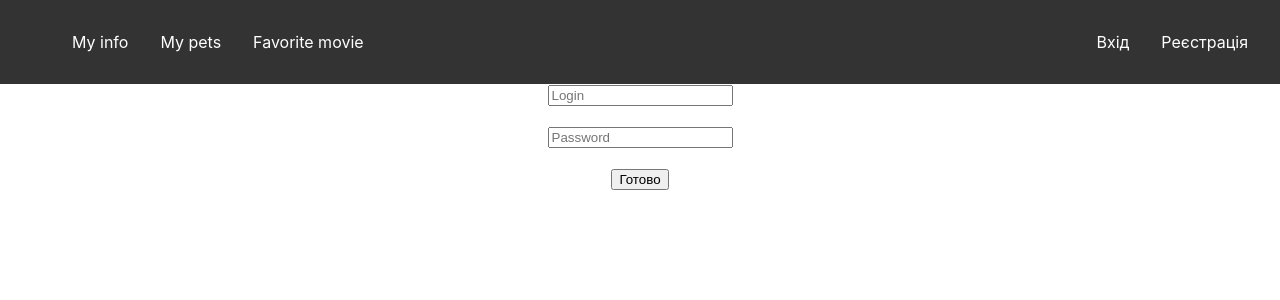
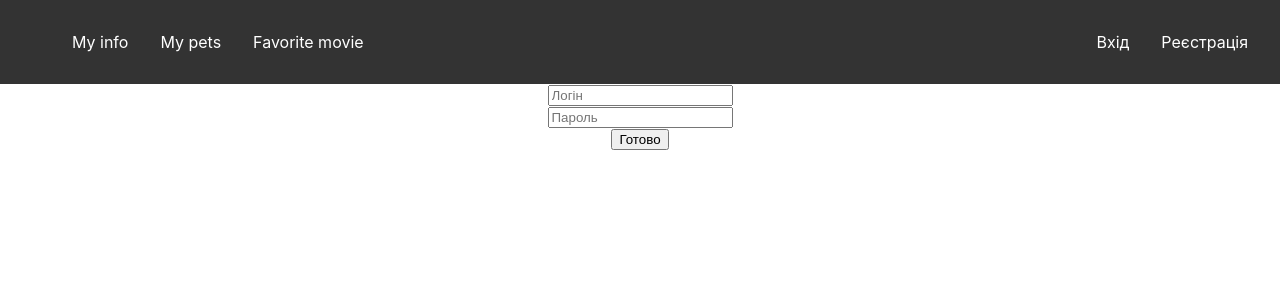
Before and after one commit to andrii9530/React, a React (Create React App) app: page /LoginA in a window 1280 px wide. Shown: the top 300 px of the page. Built offline with nearby package versions, Linux system fonts and the light colour scheme; the HTML template or start-up script is replaced by a standard one.

Commit message:
Update Login.jsx
Доробив завдання з логіном

```diff
--- a/src/Components/Login/Login.jsx
+++ b/src/Components/Login/Login.jsx
@@ -3,7 +3,6 @@ import { Formik, Form, Field, ErrorMessage } from 'formik';
 import * as Yup from 'yup';
 
 const Login = () => {
-  // Створення схеми валідації для логіну та паролю
   const LoginSchema = Yup.object().shape({
     login: Yup.string().required('Обов’язкове поле'),
     password: Yup.string().required('Обов’язкове поле'),
@@ -14,32 +13,29 @@ const Login = () => {
       initialValues={{ login: '', password: '' }}
       validationSchema={LoginSchema}
       onSubmit={values => {
-        // Дії після успішного заповнення форми
+        //Просто вивожу те що увів користувач
         console.log('Логін:', values.login);
         console.log('Пароль:', values.password);
       }}
     >
       {({ isSubmitting }) => (
-       // Наші компоненти
         <Form>
           <div>
             <Field
               type="text"
               name="login"
-              placeholder="Login"
+              placeholder="Логін"
             />
             <ErrorMessage name="login" component="div" />
           </div>
-          <br />
           <div>
             <Field
               type="password"
               name="password"
-              placeholder="Password"
+              placeholder="Пароль"
             />
             <ErrorMessage name="password" component="div" />
           </div>
-          <br />
           <button type="submit" disabled={isSubmitting}>
             Готово
           </button>
```
